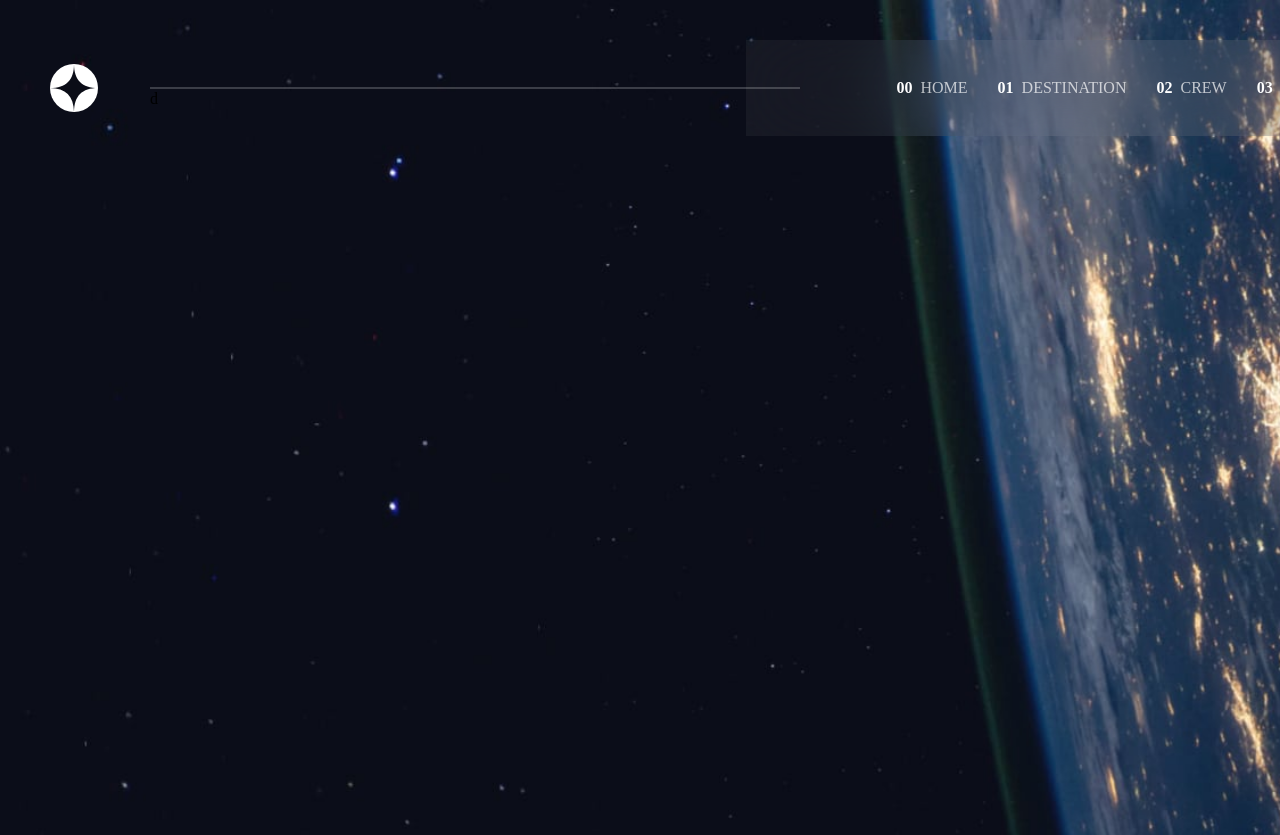
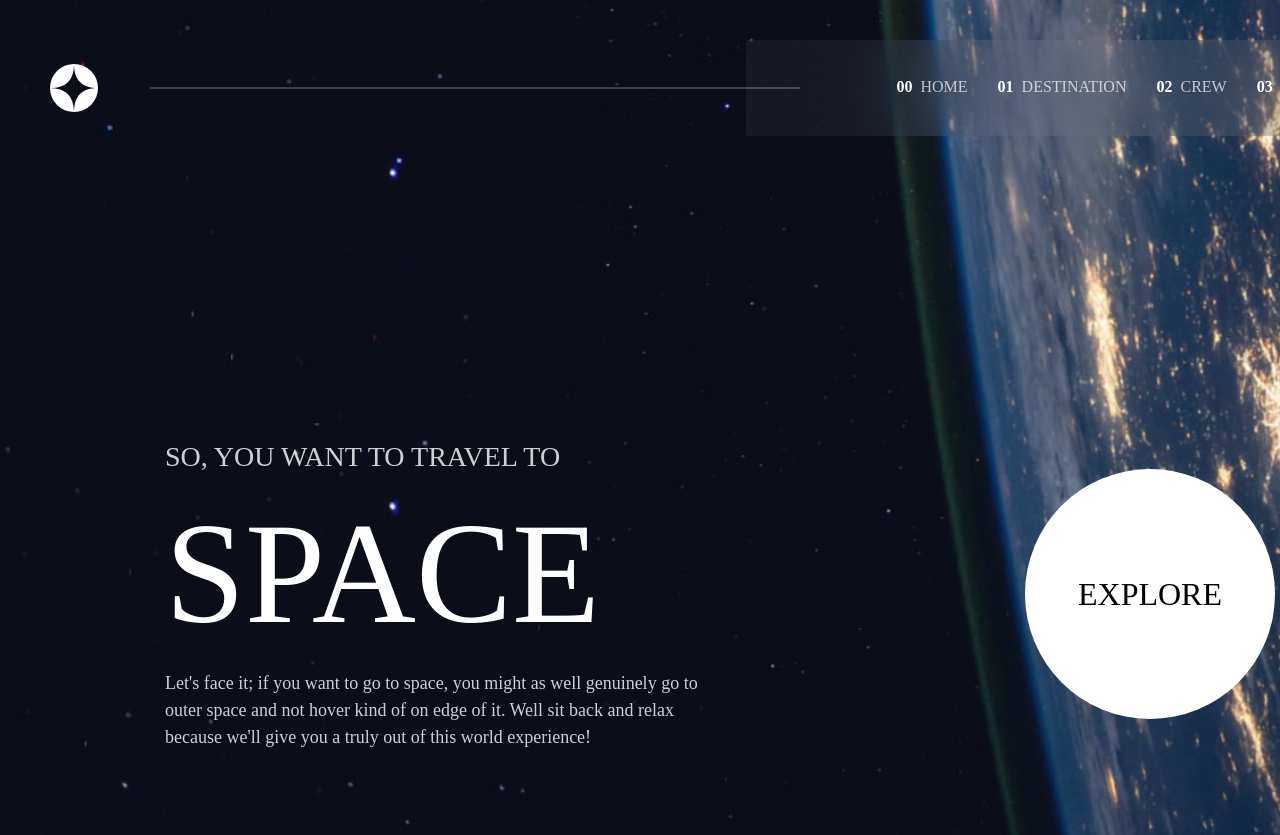
Before and after one commit to IvayloTashev/space-tourism, a React (Vite) app in the folder client/: page / in a window 1280 px wide. Shown: the top 835 px of the page. Built offline with nearby package versions, Linux system fonts and the light colour scheme.

Commit message:
Add hero section

```diff
--- /dev/null
+++ b/client/src/components/Hero.jsx
@@ -0,0 +1,29 @@
+import React from "react";
+
+const Hero = () => {
+  return (
+    <div className="mb-[128px] mt-[300px] mx-[165px] flex items-center">
+      <div className="basis-1/2 flex flex-col gap-[24px]">
+        <p className="text-[28px] text-white/80">SO, YOU WANT TO TRAVEL TO</p>
+        <p className="text-[144px] text-white leading-none">SPACE</p>
+        <p className="text-[18px] text-white/80 font-[100]">
+          Let's face it; if you want to go to space, you might as well genuinely
+          go to outer space and not hover kind of on edge of it. Well sit back
+          and relax because we'll give you a truly out of this world experience!
+        </p>
+      </div>
+      <div className="flex justify-end basis-1/2 ">
+        <div className="hover:text-black/50">
+          <a
+            href="#EXPLORE"
+            className="h-[250px] w-[250px] flex items-center justify-center bg-white rounded-full text-[32px] font-[100]  "
+          >
+            EXPLORE
+          </a>
+        </div>
+      </div>
+    </div>
+  );
+};
+
+export default Hero;
--- a/client/src/components/Home.jsx
+++ b/client/src/components/Home.jsx
@@ -1,6 +1,7 @@
 import React from "react";
 import bgImage from "../assets/home/background-home-desktop.jpg";
 import Nav from "./Nav";
+import Hero from "./Hero";
 
 const Home = () => {
   return (
@@ -9,6 +10,7 @@ const Home = () => {
       style={{ backgroundImage: `url(${bgImage})` }}
     >
       <Nav />
+      <Hero />
     </div>
   );
 };
--- a/client/src/components/Nav.jsx
+++ b/client/src/components/Nav.jsx
@@ -11,13 +11,11 @@ const Nav = () => {
         <div className="pl-[50px]">
           <img src={logo} alt="Logo" />
         </div>
-        <div className="bg-white/20 block h-[2px] w-[650px] absolute left-[150px] z-2">
-          d
-        </div>
+        <div className="bg-white/20 block h-[2px] w-[650px] absolute left-[150px] z-2"></div>
         <ul className="flex items-center gap-[30px] h-full backdrop-blur-2xl pr-[50px] pl-[150px] bg-white/5">
           {navMenuData.map((item) => (
-            <li key={item.id} className="text-white ">
-              <a href={`#${item.title.toLocaleLowerCase()}`} className="flex gap-2">
+            <li key={item.id} className="text-white h-full border-solid border-b-3 border-transparent hover:border-white/80">
+              <a href={`#${item.title.toLocaleLowerCase()}`} className="flex h-full items-center gap-2">
                 <p className="font-bold">{item.number}</p>
                 <p className="opacity-70">{item.title}</p>
               </a>
--- a/client/src/index.css
+++ b/client/src/index.css
@@ -1,11 +1,12 @@
 @import "tailwindcss";
 @import url('https://fonts.googleapis.com/css2?family=Barlow+Condensed:ital,wght@0,100;0,200;0,300;0,400;0,500;0,600;0,700;0,800;0,900;1,100;1,200;1,300;1,400;1,500;1,600;1,700;1,800;1,900&display=swap');
+@tailwind utilities;
 
 html {
     box-sizing: border-box;
 }
 
-body {
+* {
     font-family: 'Barlow Condensed';
 }
 
--- /dev/null
+++ b/client/tailwind.config.js
@@ -0,0 +1,15 @@
+/** @type {import('tailwindcss').Config} */
+
+module.exports = {
+    content: ["./src/**/*.{js,jsx,ts,tsx}"],
+    theme: {
+      extend: {
+        fontFamily: {
+          barlow: ["Barlow", "sans-serif"],
+          bellefair: ["Bellefair", "serif"],
+          barlowCondensed: ["Barlow Condensed", "sans-serif"],
+        },
+      },
+    },
+    plugins: [],
+  };
```
